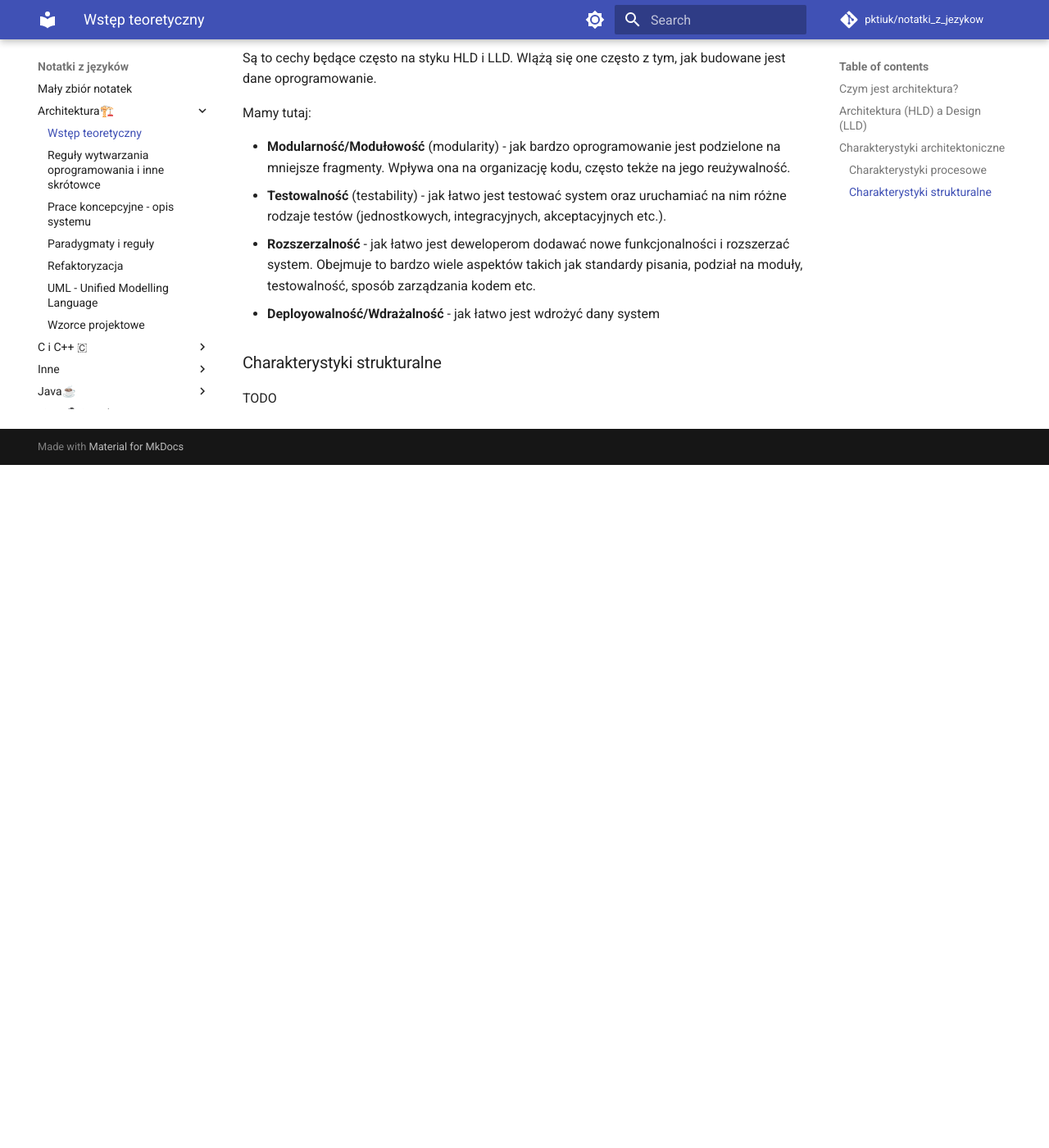
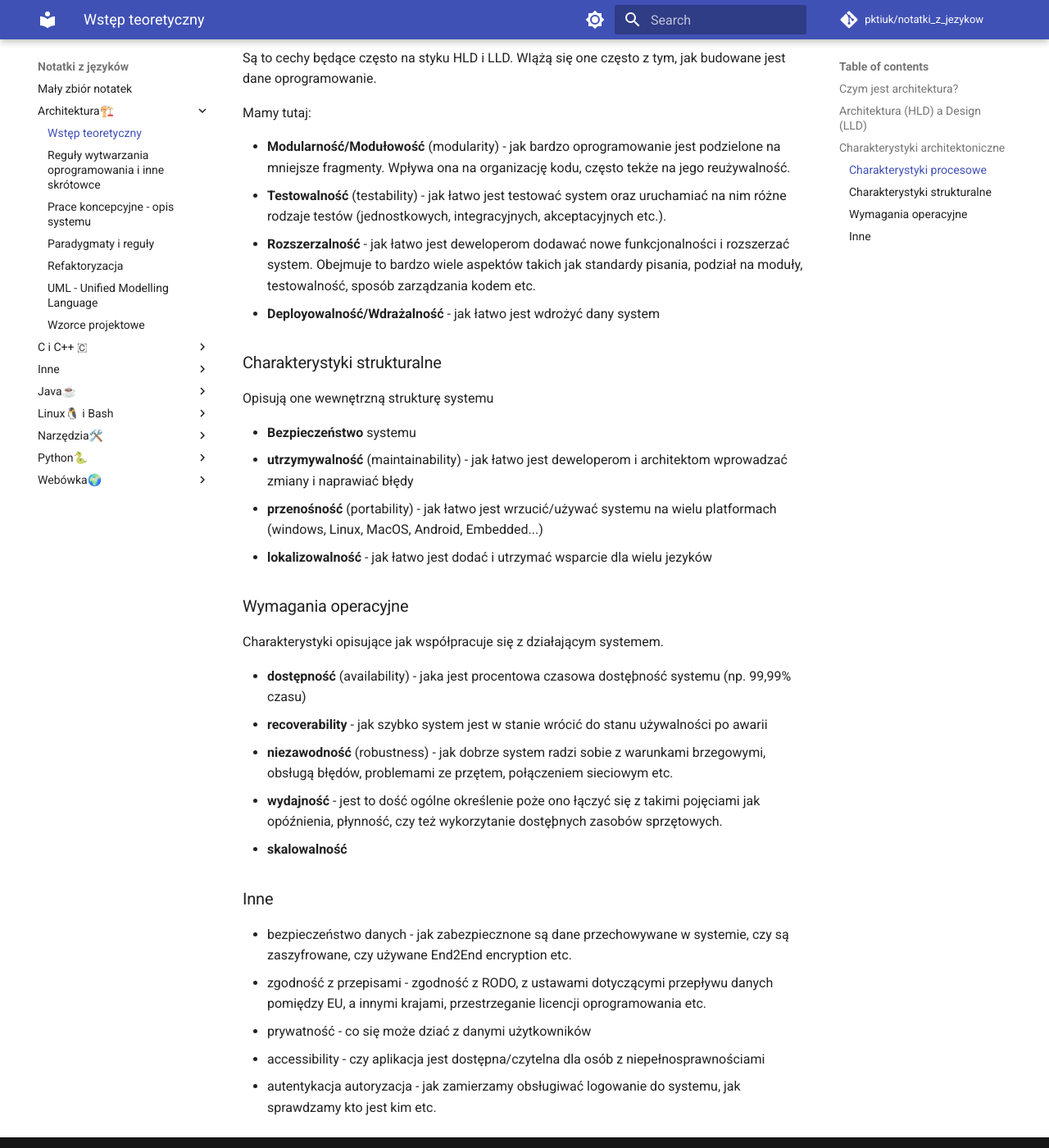
Before and after one commit to pktiuk/notatki_z_jezykow, an MkDocs documentation site: the page built from docs/Architektura🏗️/0_wstep_teoretyczny.md, in a window 1280 px wide and 1400 px high, scrolled down 1428 px. Shown: the whole window at 82% size. Built offline with MkDocs 1.6.1 and Material for MkDocs 9.7.7, drawn with Linux system fonts in a browser that asks for light colours; comment, search, counter and statistics services are not loaded; before the commit the page ends 1995 px from its top, so only the background shows below that; some of the changed text lies outside the part shown.

Commit message:
Rozpisanie większej ilości wymagań

```diff
--- a/docs/Architektura🏗️/0_wstep_teoretyczny.md
+++ b/docs/Architektura🏗️/0_wstep_teoretyczny.md
@@ -31,9 +31,9 @@ Często zagadnienia architektoniczne nie mogą być łatwo przypisane do jednej
 
 Czyli w skrócie co twój system musi umieć i czego od niego wymagamy. Ich określenie jest jednym z pierwszych kroków pracy nad przygotowywaniem systemu. (proces ich zbierania jest opisany [tutaj](./2_prace_koncepcyjne.md))
 
-Charakterystyki te można także określać mianem wymagań niefunkcjonalnych. Do charakterystyk można zaliczyć takie chechy jak testowalność, skalowalność, wydajność, modularność etc. (jest tego [dość dużo](https://iso25000.com/index.php/en/iso-25000-standards/iso-25010)).
+Charakterystyki te można także określać mianem **wymagań niefunkcjonalnych**, bądź **wymagań jakościowych**. Do charakterystyk można zaliczyć takie chechy jak testowalność, skalowalność, wydajność, modularność etc. (jest tego [dość dużo](https://iso25000.com/index.php/en/iso-25000-standards/iso-25010)).
 
-Ze względu na mnogość opcji warto podzielić je na kategorie.
+Ze względu na mnogość opcji warto podzielić je na kategorie. (jest to dość luźny podział)
 
 ### Charakterystyki procesowe
 
@@ -48,4 +48,28 @@ Mamy tutaj:
 
 ### Charakterystyki strukturalne
 
-TODO
+Opisują one wewnętrzną strukturę systemu
+
+- **Bezpieczeństwo** systemu
+- **utrzymywalność** (maintainability) - jak łatwo jest deweloperom i architektom wprowadzać zmiany i naprawiać błędy
+- **przenośność** (portability) - jak łatwo jest wrzucić/używać systemu na wielu platformach (windows, Linux, MacOS, Android, Embedded...)
+- **lokalizowalność** - jak łatwo jest dodać i utrzymać wsparcie dla wielu jezyków
+
+
+### Wymagania operacyjne
+
+Charakterystyki opisujące jak współpracuje się z działającym systemem.
+
+- **dostępność** (availability) - jaka jest procentowa czasowa dostęþność systemu (np. 99,99% czasu)
+- **recoverability** - jak szybko system jest w stanie wrócić do stanu używalności po awarii
+- **niezawodność** (robustness) - jak dobrze system radzi sobie z warunkami brzegowymi, obsługą błędów, problemami ze przętem, połączeniem sieciowym etc.
+- **wydajność** - jest to dość ogólne określenie poże ono łączyć się z takimi pojęciami jak opóźnienia, płynność, czy też wykorzytanie dostęþnych zasobów sprzętowych.
+- **skalowalność**
+
+### Inne
+
+- bezpieczeństwo danych - jak zabezpiecznone są dane przechowywane w systemie, czy są zaszyfrowane, czy używane End2End encryption etc.
+- zgodność z przepisami - zgodność z RODO, z ustawami dotyczącymi przepływu danych pomiędzy EU, a innymi krajami, przestrzeganie licencji oprogramowania etc.
+- prywatność - co się może dziać z danymi użytkowników
+- accessibility - czy aplikacja jest dostępna/czytelna dla osób z niepełnosprawnościami
+- autentykacja autoryzacja - jak zamierzamy obsługiwać logowanie do systemu, jak sprawdzamy kto jest kim etc.
```
Also changed, not shown: docs/Architektura🏗️/2_prace_koncepcyjne.md (+1 -0 lines).
